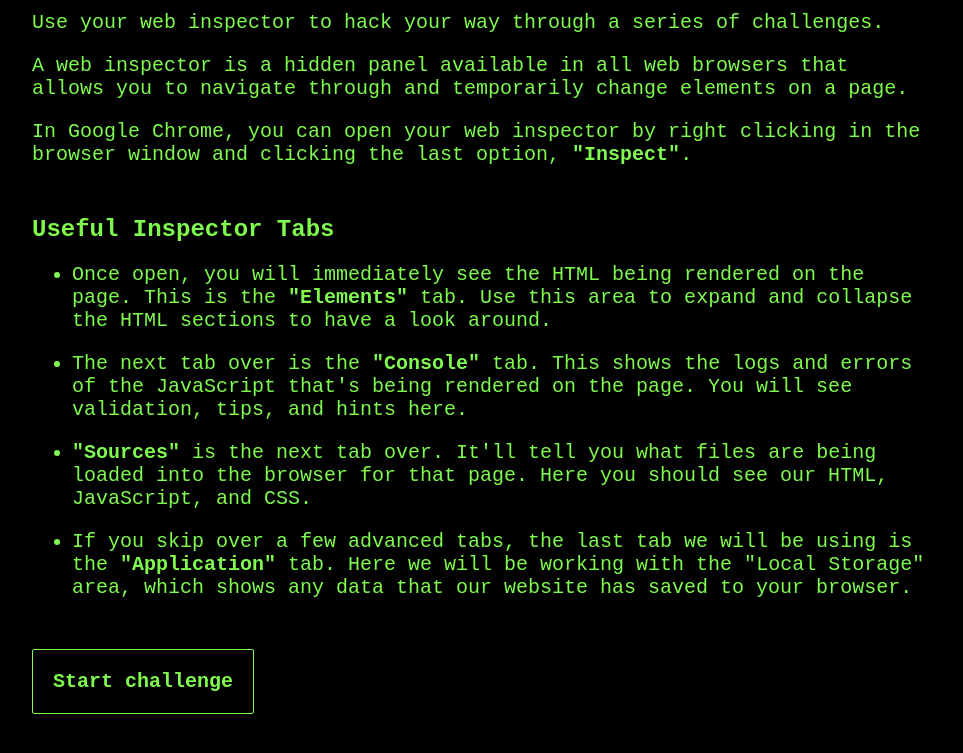
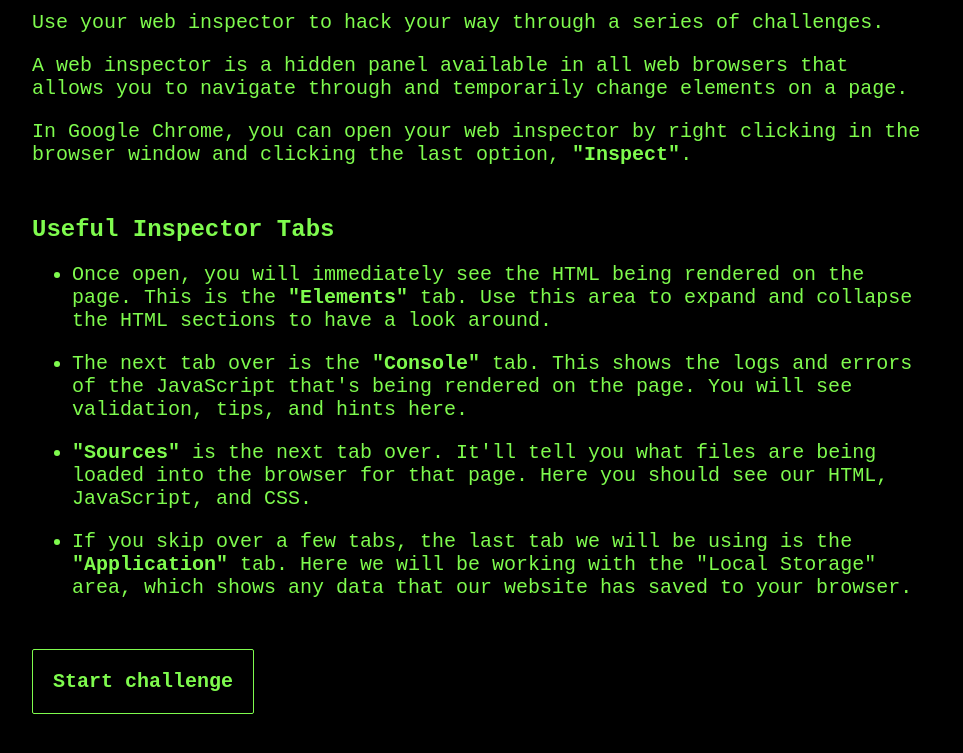
Before and after one commit to hackclub/hacker-challenge, a plain HTML site: page index.html in a window 1280 px wide. Shown: the part 167-920 px from the top of the page, without its empty margins (158-1121 px from the left). Drawn offline with Linux system fonts and the light colour scheme.

Commit message:
Fix wording

```diff
--- a/index.html
+++ b/index.html
@@ -38,7 +38,7 @@
           </li>
 
           <li>
-            <p>If you skip over a few advanced tabs, the last tab we will be using is the <strong>"Application"</strong> tab. Here we will be working with the "Local Storage" area, which shows any data that our website has saved to your browser.</p>
+            <p>If you skip over a few tabs, the last tab we will be using is the <strong>"Application"</strong> tab. Here we will be working with the "Local Storage" area, which shows any data that our website has saved to your browser.</p>
           </li>
         </ul>
       </section>
```
